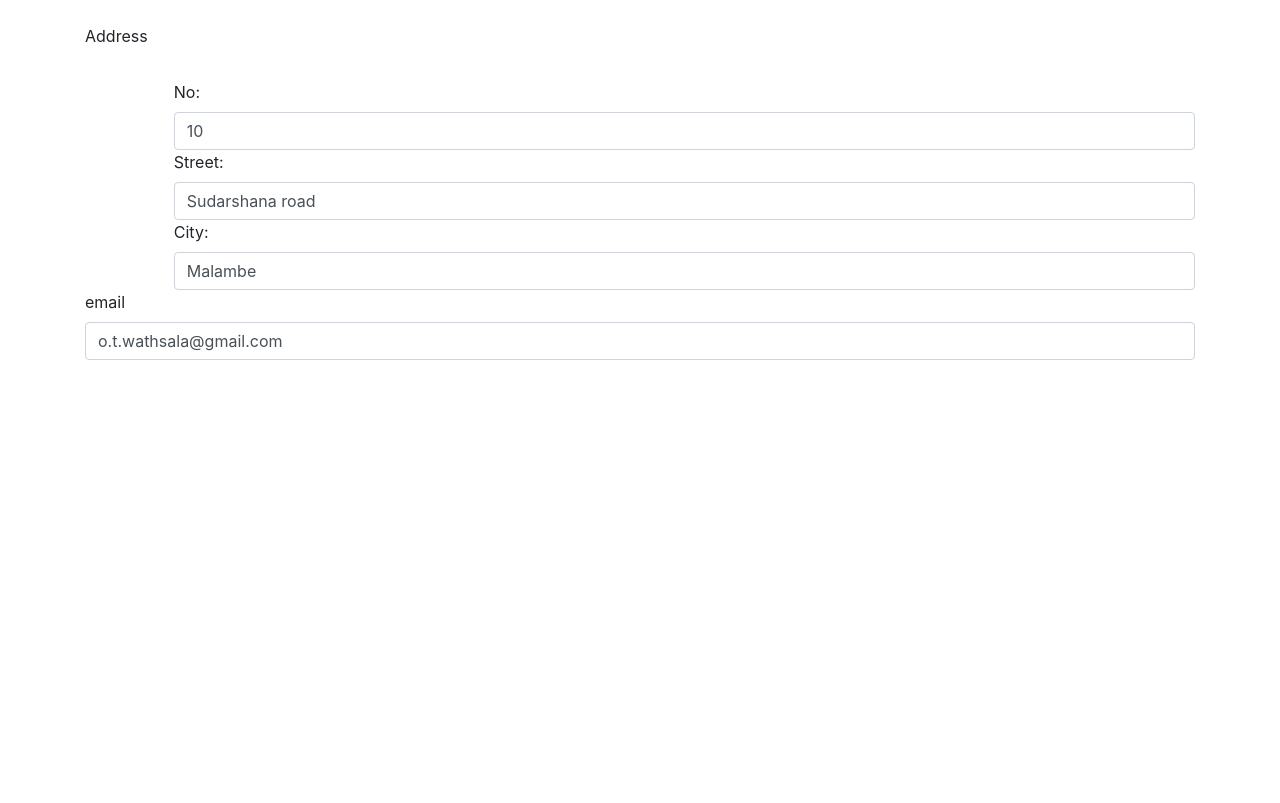
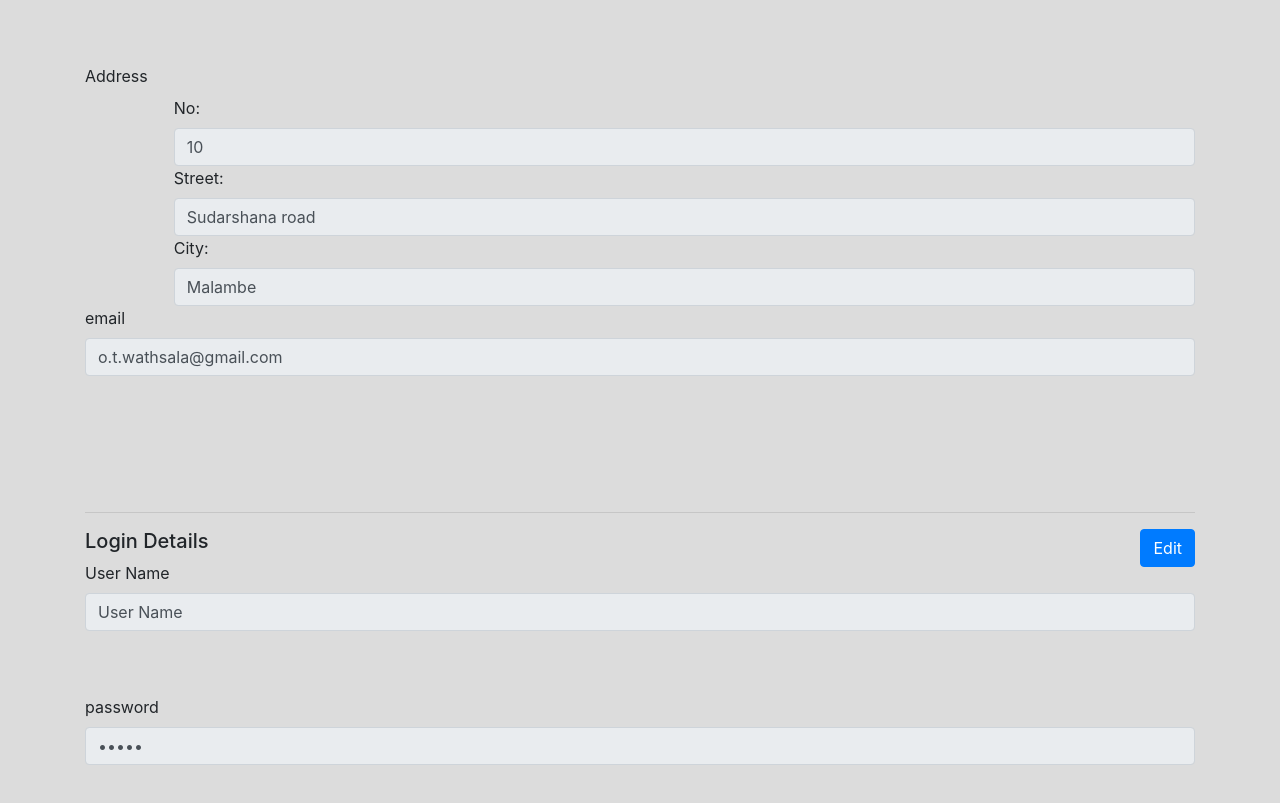
Before and after one commit to ThiliniWathsala/SoftwareProjectFrontEnd, an Angular app: page / in a window 1280 px wide. Shown: the part 915-1718 px from the top of the page. Before the commit the page ends 1275 px from the top, so only its background shows below. Built offline with nearby package versions, Linux system fonts and the light colour scheme.

Commit message:
add save buttons and check contacts

```diff
--- a/src/app/Services/User.services.ts
+++ b/src/app/Services/User.services.ts
@@ -1,12 +1,12 @@
 import { User } from '../models/User'; // import user class
 
 export class UserServices{
-    user: User ={  // create user objrct to retrieve data
+    user: User ={  // create user object to assign valus for user class objects
         id:"1",
         userName:"Thilini Wathsala",
         fname:"Thilini",
         lname:"Wathsala",
-        position:"Software Architecht",
+        position:"Software Developer",
         aboutme:"abc",
         contacts:["0710372906","0715794395"], // to give many contact numbers
         address:{       // create address object
@@ -14,10 +14,16 @@ export class UserServices{
             street:"Sudarshana road",
             city:"Malambe"
             },
-        email:"o.t.wathsala@gmail.com"
+        email:"o.t.wathsala@gmail.com",
+        username:"User Name",
+        password:"12345",
+        currentPassword:"",
+        newpassword:"",
+        repassword:""
 
     }
 
+    // create User type method to send data to user.component.ts
     getUser(id:String):User {
         return this.user;
     }
--- a/src/app/app.module.ts
+++ b/src/app/app.module.ts
@@ -5,6 +5,7 @@ import { AppComponent } from './app.component';
 import { UserComponent } from './user/user.component';
 //import { ModelsComponent } from './models/models.component';
 import {UserServices} from './Services/User.services';
+
 
 @NgModule({
   declarations: [
@@ -14,6 +15,7 @@ import {UserServices} from './Services/User.services';
   imports: [
     BrowserModule,
     FormsModule
+
   ],
   providers: [UserServices],
   bootstrap: [AppComponent]
--- a/src/app/user/user.component.html
+++ b/src/app/user/user.component.html
@@ -1,9 +1,11 @@
+<div style="background-color:gainsboro">
+
 <!--set image and background -->
 <div class="container">
   <div class="row">
     <div class="col-md-12">
       <div style="text-align:center">
-        <img src='../../assets/user1.png' width="15%">
+        <img src='../../assets/user1.png' width="15%" >
       </div>
       <div style="text-align:center">
         <p>{{user.fname}} {{user.lname}}</p>
@@ -13,8 +15,11 @@
       <hr>
       <div>
         <h5 style="display:inline-block">Personal Details</h5>
-        <button style="float:right" class="btn btn-primary"  (click)="PersonDetailsEditButtonClick($event)" >Edit</button>
+        <button style="float:right"
+        class="btn btn-primary"
+         (click)="PersonDetailsEditButtonClick($event)" *ngIf="isPersonDetailsEditableDisabled">Edit</button>
       </div>
+
       <div class="form-group">
       <label for="fname">First Name</label>
       <input
@@ -22,8 +27,10 @@
         class="form-control"
         type="text"
         [(ngModel)]="user.fname"
-        value="{{user.fname}}">
+        value="{{user.fname}}"
+            >
     </div>
+
     <div class="form-group">
         <label for="lname">Last Name</label>
         <input
@@ -32,6 +39,7 @@
         class="form-control"
         type="text" value="{{user.lname}}">
       </div>
+
       <div class="form-group">
           <label for="Position">Position</label>
           <input
@@ -40,6 +48,7 @@
           class="form-control"
           type="text"  value="{{user.position}}">
         </div>
+
         <div class="form-group">
           <label for="About-me">About me</label>
               <textarea
@@ -53,6 +62,13 @@
 
           </textarea>
         </div>
+        <!-- personal details save change button-->
+        <div>
+            <button style="float:right"
+             *ngIf="!isPersonDetailsEditableDisabled"
+             class="btn btn-primary"
+             (click)="changePersonalDetails($event)">Save changes</button>
+           </div><br><br>
 <!--set contact details-->
         <hr>
         <div>
@@ -60,7 +76,7 @@
             <button
               style="float:right"
               class="btn btn-primary"
-             (click)="ContactDetailsEditableDisabled($event)">Edit</button>
+             (click)="ContactDetailsEditableDisabled($event)" *ngIf="isContactDetailsEditableDisabled">Edit</button>
         </div>
         <div class="from-group">
             <label for="Contact">Contatc No</label>
@@ -68,37 +84,42 @@
             <li *ngFor="let contact of user.contacts">
 
             <input
+            [disabled]="isContactDetailsEditableDisabled"
             class="form-control"
             type="text"  value="{{contact}}">
           </li>
           </ul>
-          </div><br>
+          </div>
+          <!--hide the add contact button-->
         <button
         *ngIf = "!isContactDetailsEditableDisabled"
         style="float:left"
         class="btn btn-primary"
-        (click)="addNewContact($event)"
-        [disabled]="isContactDetailsEditableDisabled"
+        (click)="addNewContacts($event)"
+
         >Add more contacts</button><br><br>
         <label for="Contact">Address</label>
-        <br><br>
+
         <div style="margin-left:8%">
 
             <div class="from-group">
                 <label for="number"> No:</label>
                 <input
+                [disabled]="isContactDetailsEditableDisabled"
                   class="form-control"
                   type="text"  value="{{user.address.no}}">
               </div>
               <div class="from-group">
                   <label for="Street">Street:</label>
                   <input
+                  [disabled]="isContactDetailsEditableDisabled"
                     class="form-control"
                     type="text"  value="{{user.address.street}}">
                 </div>
                 <div class="from-group">
                     <label for="City">City:</label>
                     <input
+                    [disabled]="isContactDetailsEditableDisabled"
                      class="form-control"
                      type="text"  value="{{user.address.city}}">
                   </div>
@@ -106,11 +127,115 @@
                  <div class="from-group">
                     <label for="email">email</label>
                       <input
+                            [disabled]="isContactDetailsEditableDisabled"
                             class="form-control"
                             type="text"  value="{{user.email}}">
+                  </div><br><br>
+                  <!--contact details save button-->
+                  <div>
+                      <button style="float:right"
+                       *ngIf="!isContactDetailsEditableDisabled"
+                       class="btn btn-primary"
+                       (click)=" changeContactlDetails($event)">Save changes</button>
+                     </div><br><br>
+                  <br>
+
+
+                  <!--edit login details-->
+                  <hr>
+                  <div>
+                    <h5 style="display:inline-block">Login Details</h5>
+                    <button style="float:right" class="btn btn-primary"*ngIf="islogintDetailsEditableDisabled" (click)="loginDetailsEdit($event)" >Edit</button>
                   </div>
+                  <div class="form-group">
+                    <label for="username">User Name</label>
+                    <input
+                    [(ngModel)]="user.username"
+                    [disabled]="islogintDetailsEditableDisabled"
+                    class="form-control"
+                    type="text" value="{{user.lname}}">
+                  </div>
+                  <div>
+                      <button style="float:right"
+                       *ngIf="!isPersonDetailsEditableDisabled"
+                       class="btn btn-primary"
+                       (click)="changePersonalDetails($event)">Save changes</button>
+                     </div><br><br>
+
+
+                  <!--password create-->
+
+                  <div class="from-group" *ngIf="islogintDetailsEditableDisabled">
+                    <label for="password" >password</label>
+                      <input
+                            [disabled]="isContactDetailsEditableDisabled"
+                            class="form-control"
+                            type="password"  value="{{user.password}}">
+                  </div>
+
+               <!--check current password-->
+
+                <div class="from-group" *ngIf="!islogintDetailsEditableDisabled" >
+                  <div>
+                  <label for="currentPassword" >Current Password</label>
+                    <input   [(ngModel)]="user.currentPassword"
+
+                          class="form-control"
+                          type="password"  value="{{user.currentPassword}}">
+                  </div>
+                  <div>
+                       <p style="color: red ; font-size: smaller" *ngIf="!errormsgEnable; else clearmsg1" >{{ errormsg1 }}</p>
+                         <ng-template #clearmsg1>
+                              <p></p>
+                        </ng-template>
+                  </div>
+
+                  <!--check new password length-->
+                  <div>
+                   <label for="currentPassword" >New Password</label>
+                    <input [(ngModel)]="user.newpassword"
+
+                          class="form-control"
+                          type="password"  value="{{user.newpassword}}">
+                  </div>
+
+                      <div >
+
+                          <p style="color: red; font-size: smaller" *ngIf="!errormsgEnable ; else clearmsg2" >{{ errormsg2 }}</p>
+
+                          <ng-template #clearmsg2>
+                            <p></p>
+                          </ng-template>
+                      </div>
+
+
+                      <!--match new password and confirm password-->
+                      <div>
+                          <label for="currentPassword" >Confirm password</label>
+                             <input [(ngModel)]="user.repassword"
+                                 class="form-control"
+                                type="password"  value="{{user.repassword}}">
+                      </div>
+                              <div>
+                                <p  style="color: red; font-size: smaller" *ngIf="!errormsgEnable; else clearmsg3">{{ errormsg3 }}</p>
+                                <ng-template #clearmsg3>
+                                    <p></p>
+                                  </ng-template>
+                              </div>
+                </div><br>
+
+
+
+                  <div>
+                     <button style="float:right"
+                      *ngIf="!islogintDetailsEditableDisabled"
+                      class="btn btn-primary"
+                      (click)="checkPassword()">Save changes</button>
+                    </div><br><br>
+
 
 
     </div>
   </div>
 </div>
+</div>
--- a/src/app/user/user.component.ts
+++ b/src/app/user/user.component.ts
@@ -1,6 +1,7 @@
 import { Component, OnInit, ViewChild, ElementRef } from '@angular/core';
 import { User } from '../models/User';
 import { UserServices } from '../Services/User.services';
+
 
 @Component({
   selector: 'app-user',
@@ -9,18 +10,32 @@ import { UserServices } from '../Services/User.services';
 })
 export class UserComponent implements OnInit {
 
-    user:User // user variable and User is type
+    user:User //  cteate User type  object variable
 
   isPersonDetailsEditableDisabled=true; // used to control disable property in personal details
   isContactDetailsEditableDisabled=true;// control disable property in contact details
+  islogintDetailsEditableDisabled=true;
+  errormsg1;            // check password changes
+  errormsg2;
+  errormsg3;
+  errormsgEnable=true;
+  i:number;
+  count=0;
+ addNewContact;
   //@ViewChild("contactListt") contactList:ElementRef; // to refer each element
 
 
 
-  constructor(private userService:UserServices) { }
+  constructor(private userService:UserServices) {  }// inject the object (must need to pass the object through the constructors because of the injection)
 
   PersonDetailsEditButtonClick(event){     //used to edit person details
     return this.isPersonDetailsEditableDisabled=false;
+  }
+  changePersonalDetails(event){ // personal details save change
+    return this.isPersonDetailsEditableDisabled=true;
+
+    //write the method to send data to data base
+
   }
 
   ContactDetailsEditableDisabled(event){    //used to edit contact detail
@@ -28,15 +43,103 @@ export class UserComponent implements OnInit {
 
   }
 
-  addNewContact(event){
-     const addNewContact= prompt("Enter number");
-     this.user.contacts.push(addNewContact);
+  changeContactlDetails(event){   // contact detals save change
+    return this.isContactDetailsEditableDisabled=true;
+
+    //write the method to send data to data base
+
+  }
 
 
+
+  addNewContacts(event){
+
+      this.addNewContact= prompt("Enter number");      // used to add new contatc using msg box
+
+     for(this.i=0;this.i<this.addNewContact.length;this.i++){
+      if((this.addNewContact.charAt(this.i)>=0 ) || (this.addNewContact.charAt(this.i)<=9) ){  //check numbers
+          this.count++;
+      } else{
+      alert("number is invalid");
+    }
   }
+
+   // limit number of contacts
+  if(this.count===10){                                    //check amount of numbers
+      if(this.user.contacts.length<3){                    // check array size
+      this.user.contacts.push(this.addNewContact);
+    }
+    else{
+      alert("you can only save 3 contact numbers");
+    }
+  }
+
+  else{
+     alert("number is invalid");
+  }
+
+  this.count=0;                              //set count=0 again
+}
+
+
+
+  loginDetailsEdit(event){   // edit login details
+    this.islogintDetailsEditableDisabled=false;
+
+  }
+
 
   ngOnInit() {
     this.user= this.userService.getUser("1");
   }
 
+
+  checkPassword(){
+
+    if (this.user.currentPassword===this.user.password){
+     this.errormsgEnable=true;
+     this.checkPasswordlength();  // call methos to check length of password
+    }
+
+  else{
+      this. errormsgEnable=false;
+      this.errormsg1="error : password is incorrect";
+    }
+ }
+
+
+  checkPasswordlength(){
+    if((this.user.newpassword).length>=8){
+      this.errormsgEnable=true;
+      this.checkConfirmPassword();  // call methos to check confirmation password
+     }
+
+    else{
+    this. errormsgEnable=false;
+    this.errormsg2="error : Characters are less than 8";
+    }
+
 }
+
+checkConfirmPassword(){
+
+  if(this.user.repassword===this.user.newpassword){
+      this.errormsgEnable=true;
+      this.user.password===this.user.newpassword;
+      this.islogintDetailsEditableDisabled=true;
+
+    setTimeout(() => {
+     alert("password changed");
+    }, 1000);
+   }
+else{
+    this. errormsgEnable=false;
+    this.errormsg3="error : comfirm password does not match with new password";
+  }
+
+
+}
+
+
+
+}
```
Also changed, not shown: src/app/models/User.ts (+6 -1 lines).
